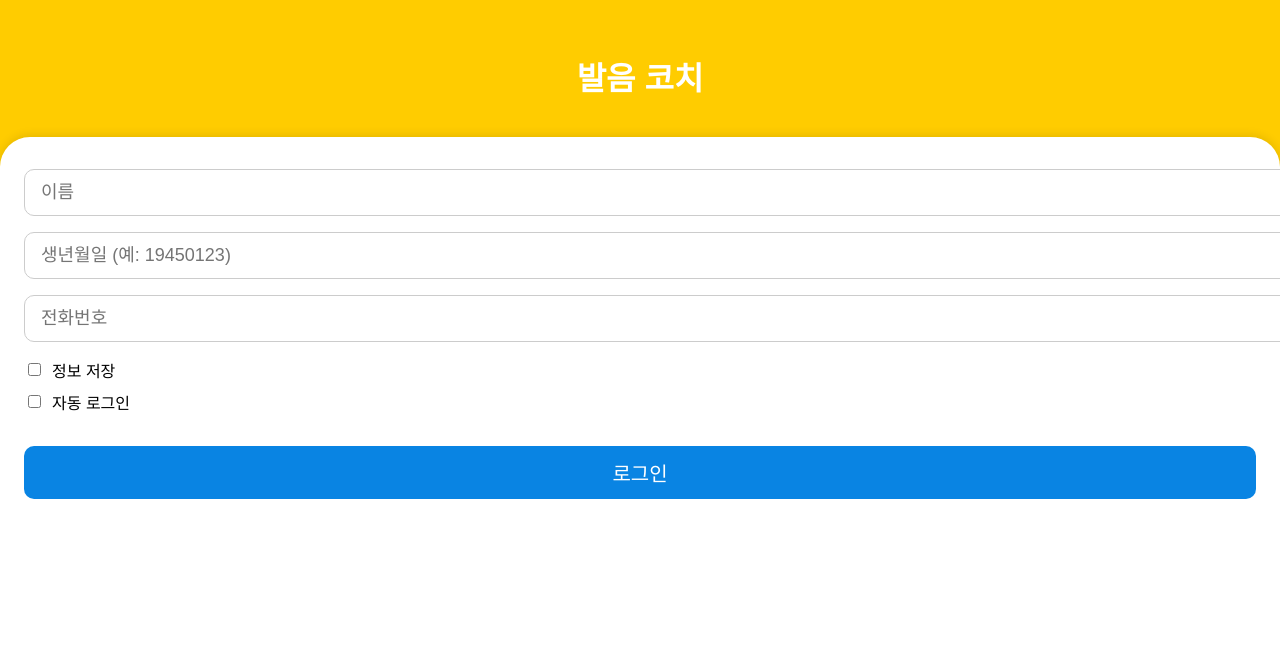
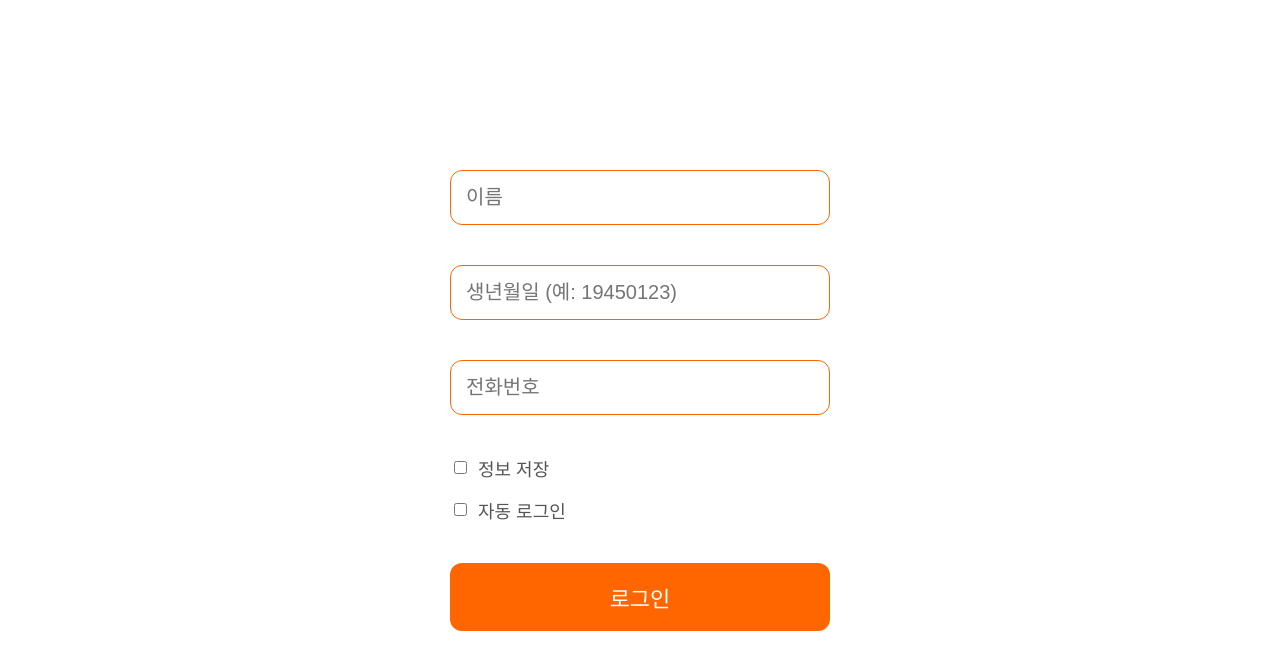
Before and after one commit to GDGoC-BugBurger/frontend, a React (Create React App) app in the folder test2/: page / in a window 1280 px wide. Shown: the top 670 px of the page. Built offline with nearby package versions, Linux system fonts and the light colour scheme.

Commit message:
추가 작업

```diff
--- a/test2/src/login.tsx
+++ b/test2/src/login.tsx
@@ -16,9 +16,6 @@ const LoginScreen: React.FC = () => {
 
   return (
     <div style={styles.appContainer}>
-      <div style={styles.appHeader}>
-        <h1 style={styles.appTitle}>발음 코치</h1>
-      </div>
       <div style={styles.formContainer}>
         <input
           type="text"
@@ -47,14 +44,16 @@ const LoginScreen: React.FC = () => {
               type="checkbox"
               checked={saveInfo}
               onChange={() => setSaveInfo(!saveInfo)}
-            /> 정보 저장
+            />{" "}
+            정보 저장
           </label>
           <label style={styles.checkboxLabel}>
             <input
               type="checkbox"
               checked={autoLogin}
               onChange={() => setAutoLogin(!autoLogin)}
-            /> 자동 로그인
+            />{" "}
+            자동 로그인
           </label>
         </div>
         <button style={styles.loginButton} onClick={handleLogin}>
@@ -67,61 +66,60 @@ const LoginScreen: React.FC = () => {
 
 const styles: { [key: string]: React.CSSProperties } = {
   appContainer: {
-    width: "100%",
+    display: "flex",
+    justifyContent: "center",
+    alignItems: "center",
     height: "100vh",
+    backgroundColor: "#ffffff", // 배경을 하얀색으로 통일
+    margin: 0,
+    padding: 0,
+    fontFamily: "Arial, sans-serif",
+  },
+  formContainer: {
+    width: "90%",
+    maxWidth: "380px", // 폼의 최대 너비
+    backgroundColor: "#ffffff", // 배경 하얀색
+    borderRadius: "20px",
+    padding: "2rem 1.5rem",
     display: "flex",
     flexDirection: "column",
-    backgroundColor: "#ffcc00",
-    fontFamily: "Arial, sans-serif",
-  },
-  appHeader: {
-    padding: "2rem 1rem 1rem",
-    textAlign: "center",
-  },
-  appTitle: {
-    fontSize: "32px",
-    fontWeight: "bold",
-    color: "#ffffff",
-  },
-  formContainer: {
-    flex: 1,
-    backgroundColor: "#ffffff",
-    borderTopLeftRadius: "30px",
-    borderTopRightRadius: "30px",
-    padding: "2rem 1.5rem",
-    boxShadow: "0 -2px 10px rgba(0, 0, 0, 0.1)",
-    display: "flex",
-    flexDirection: "column",
-    gap: "1rem",
+    gap: "1.5rem",
   },
   input: {
-    fontSize: "18px",
-    padding: "0.75rem 1rem",
-    borderRadius: "10px",
-    border: "1px solid #ccc",
     width: "100%",
+    padding: "15px",
+    fontSize: "20px", // 큰 글씨
+    borderRadius: "12px",
+    border: "1px solid #ff6600", // 오렌지 색 테두리 추가
+    marginBottom: "1rem",
+    boxSizing: "border-box",
+    outline: "none",
+    color: "#333", // 글자 색은 어두운 회색
   },
   checkboxGroup: {
     display: "flex",
     flexDirection: "column",
-    gap: "0.5rem",
+    gap: "1rem",
+    alignItems: "flex-start",
   },
   checkboxLabel: {
-    fontSize: "16px",
+    fontSize: "18px", // 체크박스 글씨도 크고 읽기 쉽게
     display: "flex",
     alignItems: "center",
     gap: "0.5rem",
+    color: "#555", // 체크박스 레이블 텍스트 색상
   },
   loginButton: {
-    fontSize: "20px",
-    padding: "0.75rem",
-    backgroundColor: "#0984e3",
-    color: "#ffffff",
+    width: "100%",
+    padding: "18px",
+    fontSize: "22px", // 큰 글씨
+    backgroundColor: "#ff6600", // 버튼 주황색
+    color: "#fff",
     border: "none",
-    borderRadius: "10px",
+    borderRadius: "12px",
     cursor: "pointer",
     marginTop: "1rem",
-    width: "100%",
+    transition: "background-color 0.3s",
   },
 };
 
```
